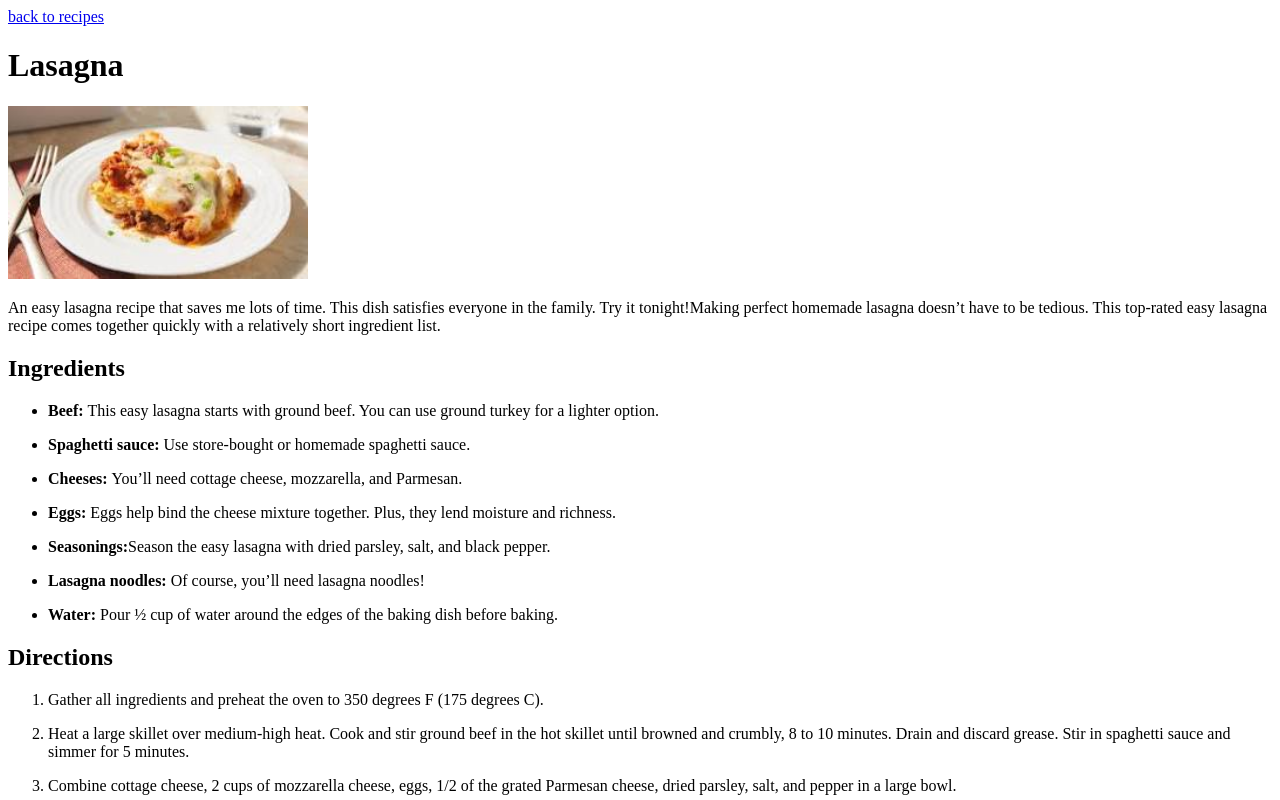
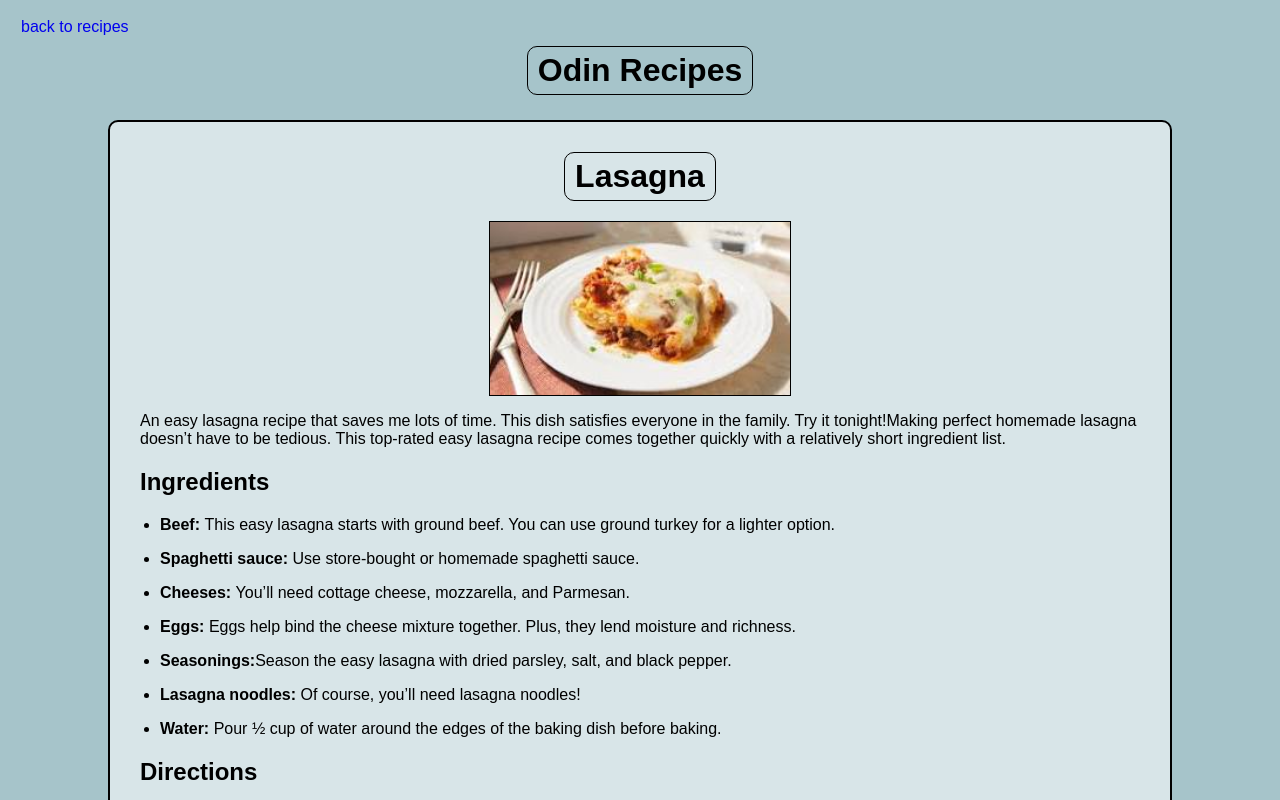
Before and after one commit to Dhanush-devup/The-Odin_project, a plain HTML site: page odin-recipies/recipes/lasagna.html in a window 1280 px wide. Shown: the top 800 px of the page. Drawn offline with Linux system fonts and the light colour scheme.

Commit message:
added the css for the recipes

```diff
--- a/odin-recipies/recipes/lasagna.html
+++ b/odin-recipies/recipes/lasagna.html
@@ -1,16 +1,21 @@
 <!DOCTYPE html>
 <html lang="en">
 <head>
+        <link rel="stylesheet" href="../style.css">
+
     <meta charset="UTF-8">
     <meta name="viewport" content="width=device-width, initial-scale=1.0">
     <title>Lasagna</title>
 </head>
 <body>
-    <a href="../index.html">back to recipes</a>
+    <a class="back" href="../index.html">back to recipes</a>
+            <h1 class="submain">Odin Recipes</h1>
+
+    <div class="container recipe">
     <h1>Lasagna</h1>
 
     <!-- image -->
-    <img src="../images/easy_lasagna.jpeg" width="300" ">
+    <img src="../images/easy_lasagna.jpeg" width="300" height="auto">
 
     <!-- description  -->
     <p>An easy lasagna recipe that saves me lots of time. This dish satisfies everyone in the family. Try it tonight!Making perfect homemade lasagna doesn’t have to be tedious. This top-rated easy lasagna recipe comes together quickly with a relatively short ingredient list. </p>
@@ -55,5 +60,6 @@
 
 <li><p>Serve and enjoy!</p></li>
      </ol>
+     </div>
 </body>
 </html>
--- /dev/null
+++ b/odin-recipies/style.css
@@ -0,0 +1,51 @@
+body {
+  background-color: #a6c4ca;
+  font-family: Arial, sans-serif;
+}
+
+.container {
+  max-width: 500px;
+  margin: 55px auto;
+  padding: 30px;
+  border: 2px solid rgb(1, 0, 0);
+  background-color: rgb(216, 229, 232);
+  border-radius: 10px;
+}
+
+h1 {
+  width: fit-content;
+  margin: 0 auto 20px auto;
+  border: 1px solid black;
+  border-radius: 10px;
+  padding: 5px 10px;
+}
+
+ul {
+  padding-left: 20px;
+}
+
+li {
+  margin: 10px 0;
+}
+
+a {
+  text-decoration: none;
+}
+
+.back{
+    display: block;
+    margin-left: 13px;
+    padding-top: 10px;;
+}
+.recipe{
+    max-width:1000px;
+}
+img{
+    display: block;
+    border: 1px solid black;
+    margin:10px auto;
+}
+.submain{
+    margin-bottom:-30px ;
+    margin-top: 10px;
+}
```
Also changed, not shown: odin-recipies/index.html (+4 -1 lines), odin-recipies/recipes/cake.html (+9 -2 lines), odin-recipies/recipes/turkey-burger.html (+7 -2 lines).
